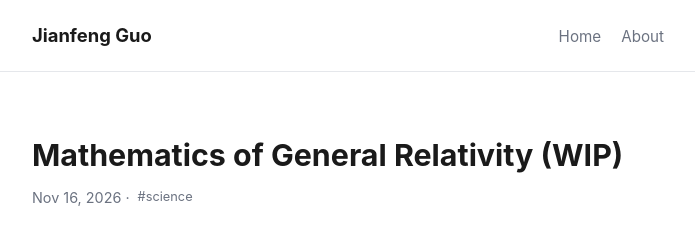
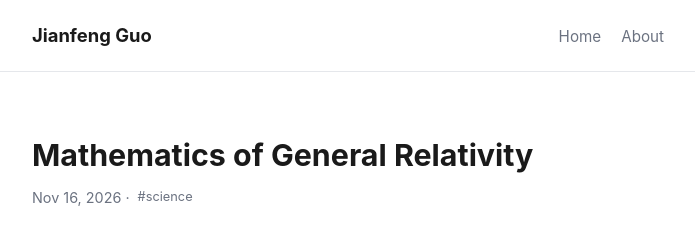
Before and after one commit to ultraspicy/ultraspicy.github.io, an Astro site: page /blog/general-relativity in a window 1280 px wide. Shown: the top 226 px of the page, without its empty margins (292-987 px from the left). Built offline with nearby package versions, Linux system fonts and the light colour scheme; Astro itself is replaced by a stand-in of ours; some packages are replaced by stand-ins of ours.

Commit message:
minor change

```diff
--- a/src/content/blog/general-relativity.md
+++ b/src/content/blog/general-relativity.md
@@ -1,5 +1,5 @@
 ---
-title: Mathematics of General Relativity (WIP)
+title: Mathematics of General Relativity
 description: understand General Relativity and its mathematical tools
 pubDate: 2026-11-16
 tags: [science]
```
Also changed, not shown: .bazelbsp/bazelbsp.trace.json, 1 other file.
